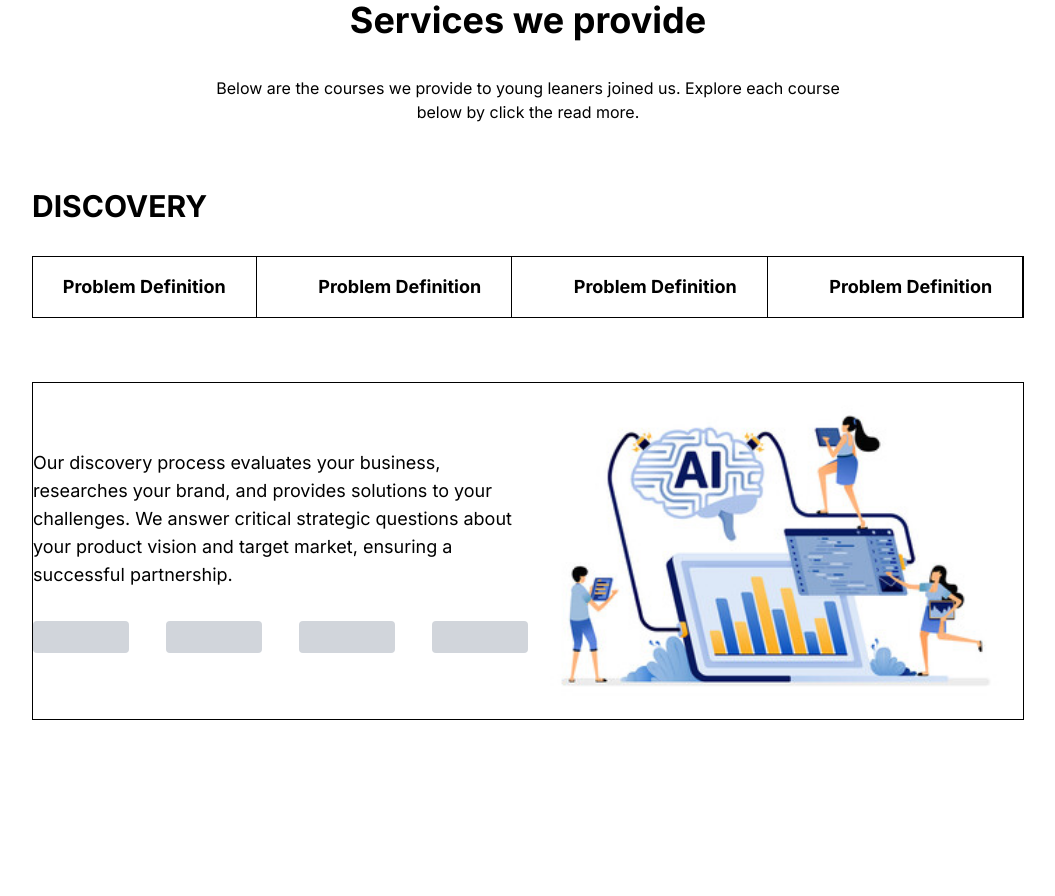
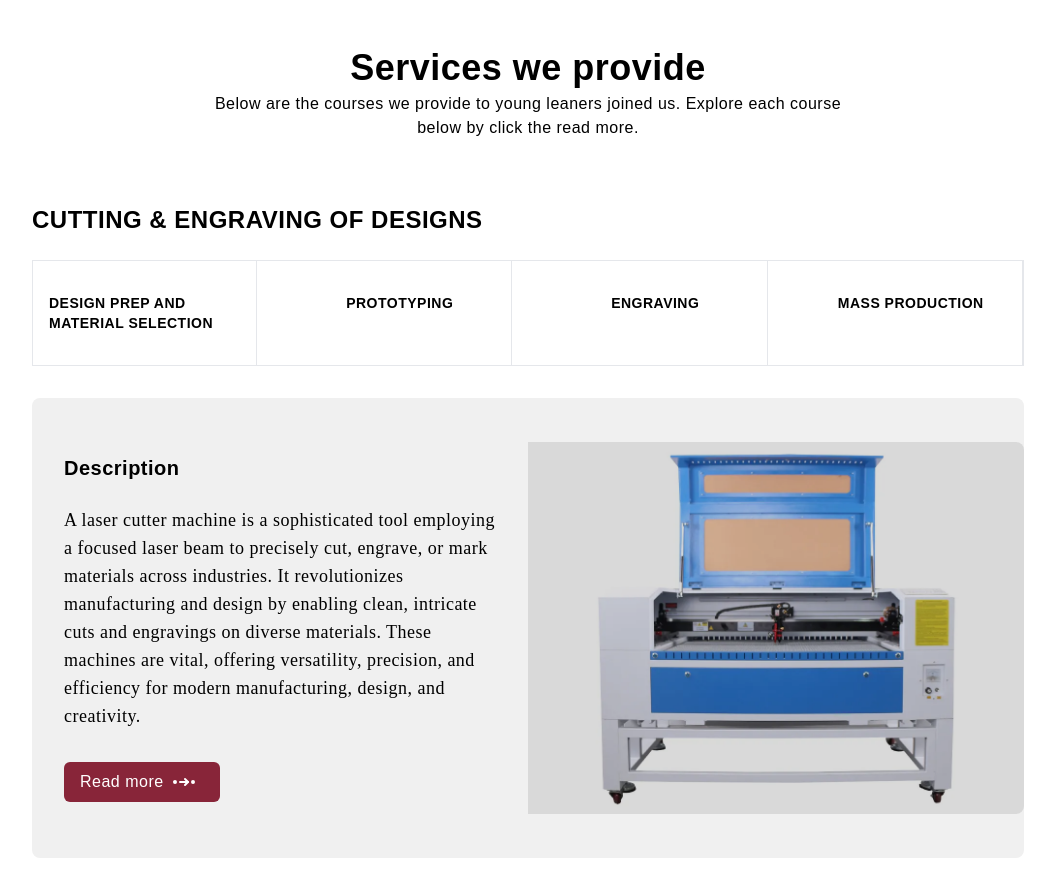
Before and after one commit to Richard7359/keza, a Next.js app: page /home in a window 1280 px wide. Shown: the part 1600-2496 px from the top of the page, without its empty margins (112-1167 px from the left). Before the commit the page ends 2400 px from the top, so only its background shows below. Built offline with nearby package versions, Linux system fonts and the light colour scheme.

Commit message:
feature : service page

```diff
--- /dev/null
+++ b/app/components/home/sections/service/SteamTraining.tsx
@@ -0,0 +1,62 @@
+import Image from "next/image";
+import laser_cutter_machine from "../../../../images/laser-cutter-machine.webp";
+import { TbBrandCitymapper } from "react-icons/tb";
+const SteamTraining = () => {
+return (
+    <div className="flex justify-center">
+        <div className="py-16 w-[80%]">
+          <div className="container mx-auto px-4">
+            <h2 className="text-2xl font-bold pb-6 uppercase">
+              Cutting & Engraving of Designs
+            </h2>
+            <div className="grid grid-cols-1 md:grid-cols-4 gap-8 border border-grey">
+              <div className="flex justify-center md:border-r border-gray">
+                <p className="text-sm font-semibold m-4 my-8 uppercase">Design Prep and Material Selection</p>
+              </div>
+              <div className="flex justify-center md:border-r border-gray">
+                <p className="text-sm font-semibold m-4 my-8 uppercase">Prototyping</p>
+              </div>
+              <div className="flex justify-center md:border-r border-gray">
+                <p className="text-sm font-semibold m-4 my-8 uppercase">Engraving</p>
+              </div>
+              <div className="flex justify-center md:border-r border-gray">
+                <p className="text-sm font-semibold m-4 my-8 uppercase">Mass Production</p>
+              </div>
+            </div>
+            <div className="flex flex-col md:flex-row items-center mt-8 bg-custom-gray rounded-lg">
+            <div className="md:w-1/2 relative rounded-tr-lg rounded-bl-lg">
+                <Image
+                  src={laser_cutter_machine}
+                  alt="Discovery Process"
+                  width={640}
+                  height={427}
+                  className="w-full h-full object-cover rounded-tl-lg rounded-br-lg"
+                />
+                <div className="absolute inset-0 bg-black opacity-15 rounded-tl-lg rounded-bl-lg"></div>
+              </div>
+              <div className="md:w-1/2 ">
+                <div className="p-8">
+                  <p className="font-bold text-xl py-6">Description</p>
+                  <p className="mb-8 font-times font-custom-light text-lg">
+                    A laser cutter machine is a sophisticated tool employing a
+                    focused laser beam to precisely cut, engrave, or mark
+                    materials across industries. It revolutionizes manufacturing
+                    and design by enabling clean, intricate cuts and engravings
+                    on diverse materials. These machines are vital, offering
+                    versatility, precision, and efficiency for modern
+                    manufacturing, design, and creativity.
+                  </p>
+                  <button className="bg-burgundy rounded-md px-4 py-2 text-white flex items-center my-6">
+                    Read more{" "}
+                    <TbBrandCitymapper className="font-bold size-6 mx-2" />
+                  </button>
+                </div>
+              </div>
+            </div>
+          </div>
+        </div>
+      </div>
+)
+}
+
+export default SteamTraining;
--- /dev/null
+++ b/app/components/home/sections/service/cutting_engraving.tsx
@@ -0,0 +1,58 @@
+import Image from "next/image";
+import laser_cutter_machine from "../../../../images/laser-cutter-machine.webp";
+import { TbBrandCitymapper } from "react-icons/tb";
+
+export interface ServiceProps {
+  service: { title: string; steps: string[] , link?: string, description : string, image: any, subTitle?: string};
+}
+const CuttingEngraving = ({ service }: ServiceProps) => {
+  return (
+    <div className="flex justify-center">
+      <div className="py-16 w-[80%]">
+        <div className="container mx-auto px-4">
+          <h2 className="text-2xl font-bold pb-6 uppercase">{service.title}</h2>
+          <div className="grid grid-cols-1 md:grid-cols-4 gap-8 border border-grey">
+            {service.steps.map((step, id) => {
+              return (
+                <div
+                  key={id}
+                  className="flex justify-center md:border-r border-gray"
+                >
+                  <p className="text-sm font-semibold m-4 my-8 uppercase">
+                    {step}
+                  </p>
+                </div>
+              );
+            })}
+          </div>
+          <div className="flex flex-col md:flex-row items-center mt-8 bg-custom-gray rounded-lg">
+            <div className="md:w-1/2 ">
+              <div className="p-8">
+                <p className="font-bold text-xl py-6">{service.subTitle}</p>
+                <p className="mb-8 font-times font-custom-light text-lg">
+                  {service.description}
+                </p>
+                <button className="bg-burgundy rounded-md px-4 py-2 text-white flex items-center my-6">
+                  Read more{" "}
+                  <TbBrandCitymapper className="font-bold size-6 mx-2" />
+                </button>
+              </div>
+            </div>
+            <div className="md:w-1/2 relative rounded-tr-lg rounded-br-lg">
+              <Image
+                src={service.image}
+                alt="Discovery Process"
+                width={640}
+                height={427}
+                className="w-full h-full object-cover rounded-tr-lg rounded-br-lg"
+              />
+              <div className="absolute inset-0 bg-black opacity-15 rounded-tr-lg rounded-br-lg"></div>
+            </div>
+          </div>
+        </div>
+      </div>
+    </div>
+  );
+};
+
+export default CuttingEngraving;
--- a/app/components/home/sections/services.tsx
+++ b/app/components/home/sections/services.tsx
@@ -1,12 +1,27 @@
 import Image from "next/image";
-import ai2 from "../../../images/ai2.png";
-
+import laser_cutter_machine from "../../../images/laser-cutter-machine.webp";
+import { TbBrandCitymapper } from "react-icons/tb";
+import CuttingEngraving from "./service/cutting_engraving";
 export default function Services() {
+  const cutting_engraving = {
+    title: "Cutting & Engraving of Designs",
+    steps: [
+      "Design Prep and Material Selection",
+      "Prototyping",
+      "Engraving",
+      "Mass Production",
+    ],
+    link: "",
+    description:
+      "A laser cutter machine is a sophisticated tool employing a focused laser beam to precisely cut, engrave, or mark materials across industries. It revolutionizes manufacturing and design by enabling clean, intricate cuts and engravings on diverse materials. These machines are vital, offering versatility, precision, and efficiency for modern manufacturing, design, and creativity.",
+    image: laser_cutter_machine,
+    subTitle: "Description",
+  };
   return (
-    <section className="relative h-screen text-black">
-      <h2 className="text-4xl font-bold mb-8 text-center">
-      Services we provide
-          </h2>
+    <section className="relative text-black font-montserrat tracking-tighter">
+      <h2 className="text-4xl font-bold text-center pt-12">
+        Services we provide
+      </h2>
       <div className="flex justify-center">
         {" "}
         <p className="mt-1 text-paragraph text-center max-w-2xl">
@@ -14,62 +29,7 @@ export default function Services() {
           each course below by click the read more.
         </p>
       </div>
-      <div className="flex justify-center">
-      <div className="py-16 w-[80%]">
-        <div className="container mx-auto px-4">
-          <h2 className="text-3xl font-bold mb-8 uppercase">
-            Discovery
-          </h2>
-          <div className="grid grid-cols-1 md:grid-cols-4 gap-8 border border-black">
-            <div className="flex justify-center md:border-r border-black">
-              <h3 className="text-lg font-bold m-4">
-                Problem Definition
-              </h3>
-            </div>
-            <div className="flex justify-center md:border-r border-black">
-              <h3 className="text-lg font-bold m-4">
-                Problem Definition
-              </h3>
-            </div>
-            <div className="flex justify-center md:border-r border-black">
-              <h3 className="text-lg font-bold m-4">
-                Problem Definition
-              </h3>
-            </div>
-            <div className="flex justify-center md:border-r border-black">
-              <h3 className="text-lg font-bold m-4">
-                Problem Definition
-              </h3>
-            </div>
-          </div>
-          <div className="flex flex-col md:flex-row items-center mt-16 border border-black">
-            <div className="md:w-1/2 mb-8 md:mb-0">
-              <p className="text-lg mb-8">
-                Our discovery process evaluates your business, researches your
-                brand, and provides solutions to your challenges. We answer
-                critical strategic questions about your product vision and
-                target market, ensuring a successful partnership.
-              </p>
-              <div className="flex items-center justify-between">
-                {/* Add logos or icons */}
-                <div className="h-8 w-24 bg-gray-300 rounded"></div>
-                <div className="h-8 w-24 bg-gray-300 rounded"></div>
-                <div className="h-8 w-24 bg-gray-300 rounded"></div>
-                <div className="h-8 w-24 bg-gray-300 rounded"></div>
-              </div>
-            </div>
-            <div className="md:w-1/2">
-              <Image
-                src={ai2}
-                alt="Discovery Process"
-                width={640}
-                height={427}
-                className="rounded-lg"
-              />
-            </div>
-          </div>
-        </div>
-      </div></div>
+      <CuttingEngraving service={cutting_engraving} />
     </section>
   );
 }
--- a/app/globals.css
+++ b/app/globals.css
@@ -45,6 +45,8 @@
 
 body {
   color: rgb(var(--foreground-rgb));
+  font-family: sans-serif;
+  font-weight: 500;
 }
 
 @layer utilities {
--- a/tailwind.config.ts
+++ b/tailwind.config.ts
@@ -16,6 +16,17 @@ const config: Config = {
       "3xl": "1920px",
     },
     extend: {
+      letterSpacing:{
+        'tighter': '0.5px',
+      },
+      fontWeight:{
+        'custom-light': '500',
+      },
+      fontFamily:{
+        'sans': ['sans-serif'],
+        'montserrat': ['Montserrat', 'sans-serif'],
+        'times': ['Times New Roman', 'serif'],
+      },
       backgroundImage: {
         "gradient-radial": "radial-gradient(var(--tw-gradient-stops))",
         "gradient-conic":
@@ -24,6 +35,7 @@ const config: Config = {
       colors: {
         burgundy: "#882539",
         "burgundy-light": "#cfa8b0",
+        "custom-gray": "#f0f0f0",
       },
     },
   },
```
Also changed, not shown: app/images/laser-cutter-machine.webp (added).
